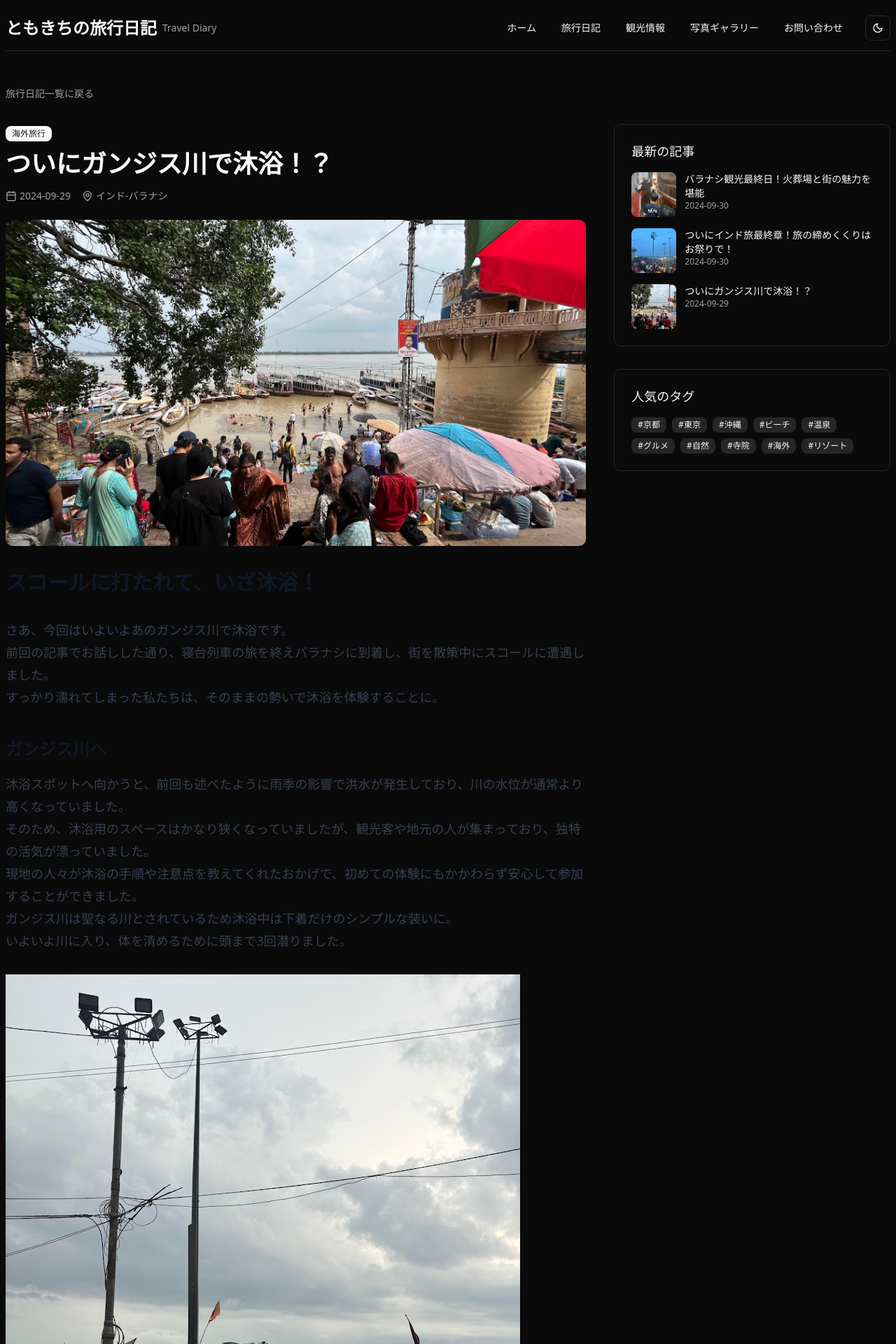
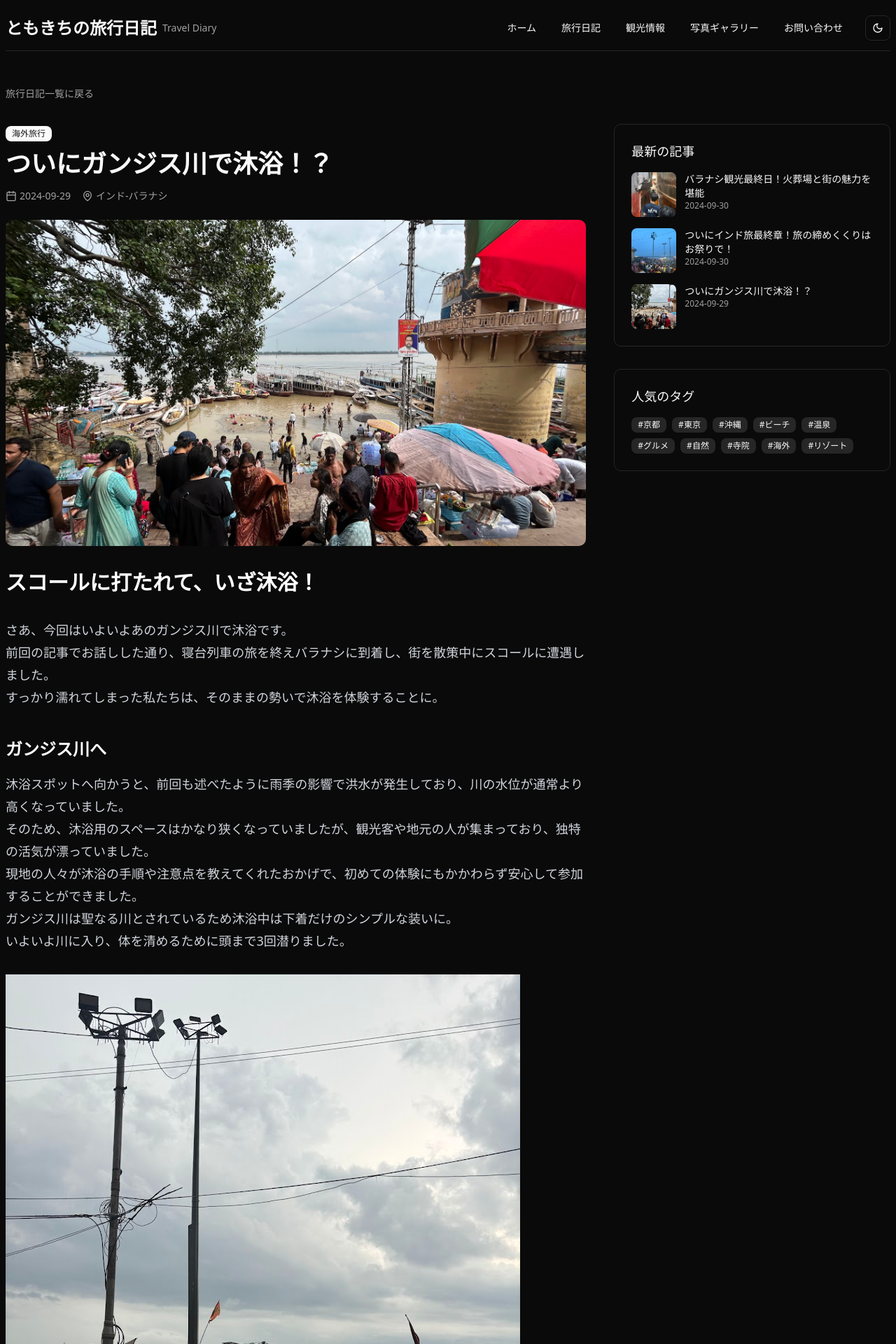
Before and after one commit to tomoki013/new-travelblog, a Next.js app: page /diary/India6 in a window 1280 px wide. Shown: the top 1920 px of the page at 70% size. Built offline with nearby package versions, Linux system fonts and the light colour scheme.

Commit message:
デプロイエラーの修正

```diff
--- a/app/diary/[slug]/page.tsx
+++ b/app/diary/[slug]/page.tsx
@@ -16,7 +16,8 @@ export async function generateStaticParams() {
     }))
 }
 
-const DiaryPostPage = async ({ params }: { params: { slug: string }}) => {
+const DiaryPostPage = async (props: { params: Promise<{ slug: string }>}) => {
+    const params = await props.params;
     const post = await getPostBySlug('diary', params.slug)
 
     if (!post) {
@@ -62,7 +63,7 @@ const DiaryPostPage = async ({ params }: { params: { slug: string }}) => {
                             />
                         </div>
 
-                        <div className="prose prose-lg max-w-none dark;prose-invert">
+                        <div className="prose prose-lg max-w-none dark:prose-invert">
                             <ReactMarkdown
                                 remarkPlugins={[remarkGfm]}
                             >
--- a/app/tourism/[slug]/page.tsx
+++ b/app/tourism/[slug]/page.tsx
@@ -16,7 +16,8 @@ export async function generateStaticParams() {
     }))
 }
 
-const TourismPostPage = async ({ params }: { params: { slug: string }}) => {
+const TourismPostPage = async (props: { params: Promise<{ slug: string }>}) => {
+    const params = await props.params;
     const post = await getPostBySlug('tourism', params.slug)
 
     if (!post) {
```
